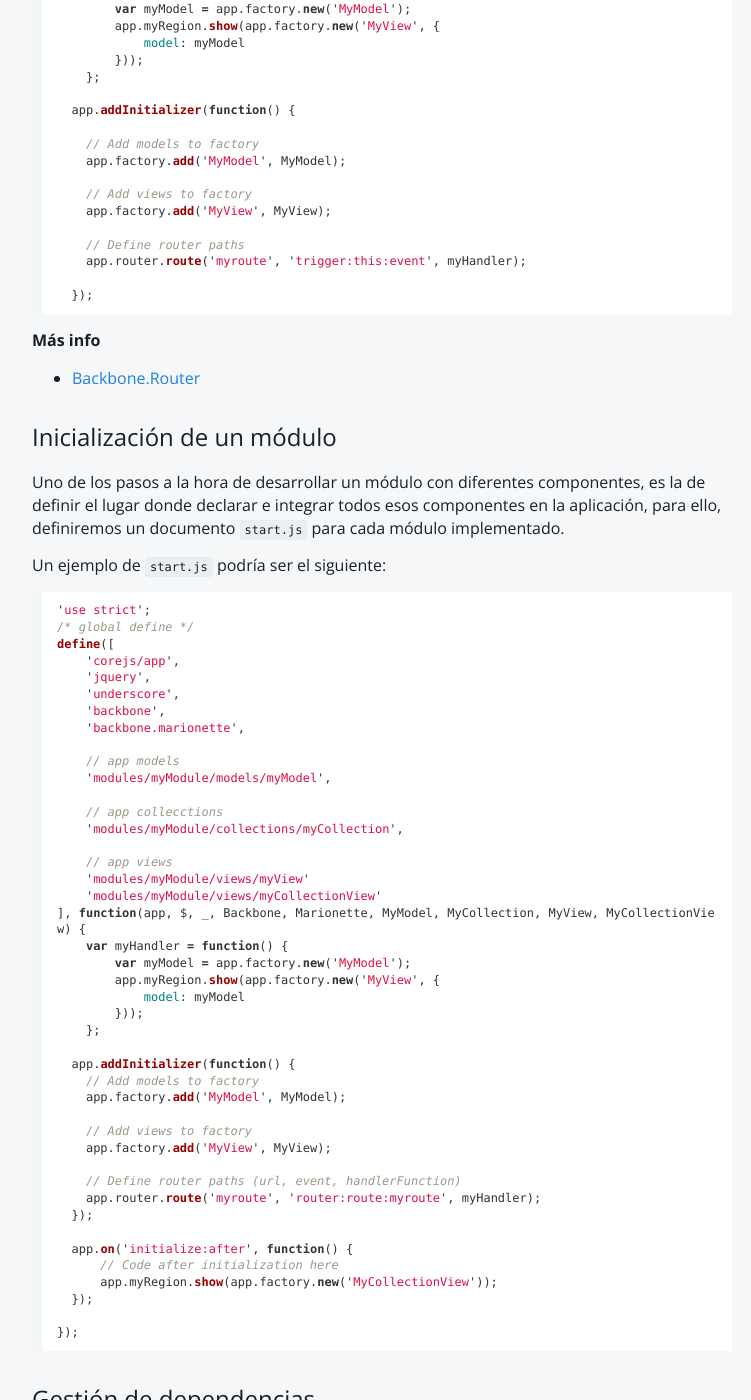
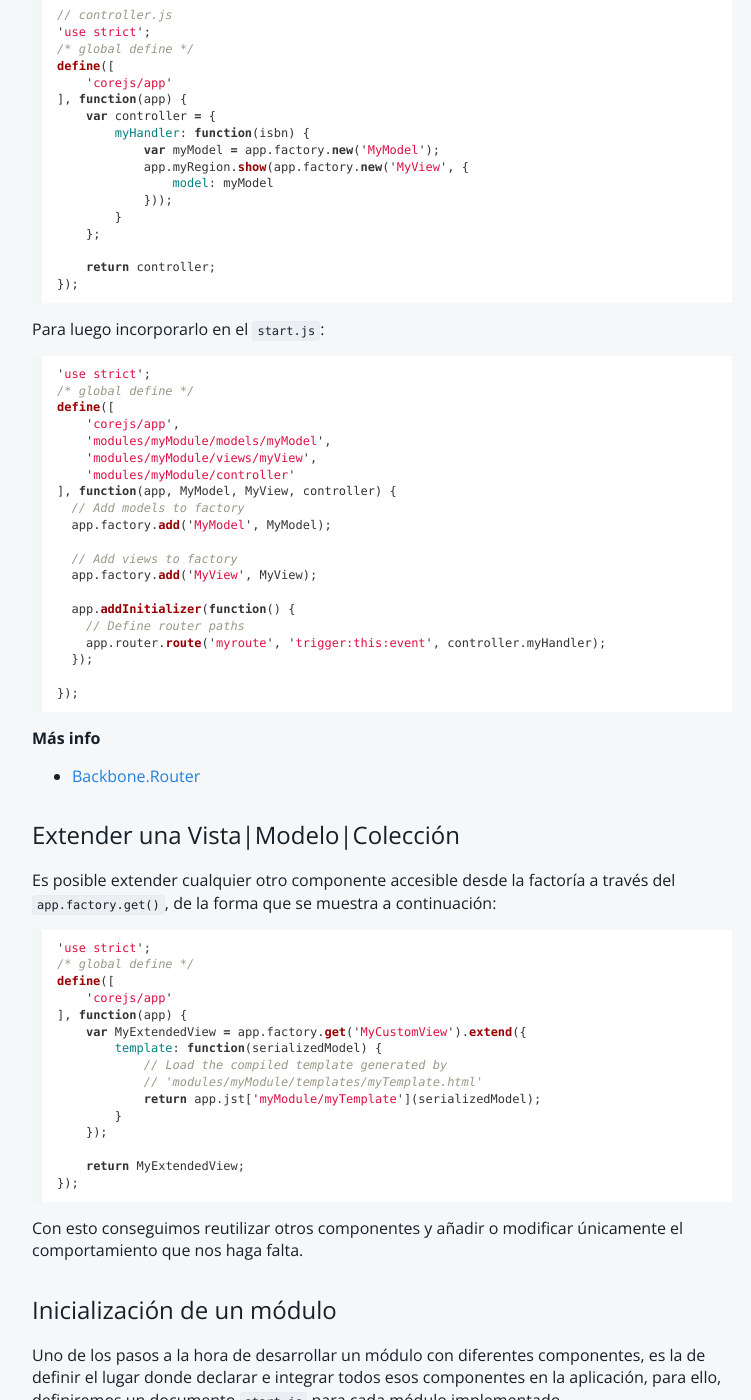
Before and after one commit to bq-devtools/corejs-doc, a Jekyll site: the page built from modules_development/index.md, in a window 1280 px wide and 1400 px high, scrolled down 5879 px. Shown: the whole window, without its empty margins (258-1009 px from the left). Built offline with Jekyll 4.4.1, drawn with Linux system fonts in a browser that asks for light colours; Markdown is read by kramdown in place of the engine named in the settings; some of the changed text lies outside the part shown.

Commit message:
doc updated (0.9.2)

````diff
--- a/modules_development/index.md
+++ b/modules_development/index.md
@@ -288,39 +288,86 @@ Se pueden anidar tantos layouts como sean necesarios.
 * [Marionette.Region](https://github.com/marionettejs/backbone.marionette/blob/master/docs/marionette.region.md)
 * [Marionette.Layout](https://github.com/marionettejs/backbone.marionette/blob/master/docs/marionette.layout.md)
 
-### Rutas y manejadores (Router) ###
+### Controllers ###
 
 Para que nuestra aplicación pueda actuar en función de la ruta del usuario, usamos el componente `Router` de Backbone.
 
-Generalmente, los manejadores de las rutas son los responsables de obtener todos los recursos necesarios e injectarselo a las vistas para que lo rendericen correctamente.
+Generalmente, los manejadores de las rutas son los responsables de obtener todos los recursos necesarios e injectarselo a las vistas para que lo representen correctamente.
 
-Para definir una ruta con su manejador basta definirlo en el `start.js` del módulo en cuestión:
+Para definir una ruta con su manejador hay que implementar `controller.js` en el módulo en cuestión:
 
 ```javascript
-    var myHandler = function(isbn) {
-        var myModel = app.factory.new('MyModel');
-        app.myRegion.show(app.factory.new('MyView', {
-            model: myModel
-        }));
+// controller.js
+'use strict';
+/* global define */
+define([
+    'corejs/app'
+], function(app) {
+    var controller = {
+        myHandler: function(isbn) {
+            var myModel = app.factory.new('MyModel');
+            app.myRegion.show(app.factory.new('MyView', {
+                model: myModel
+            }));
+        }
     };
 
+    return controller;
+});
+```
+
+Para luego incorporarlo en el `start.js`:
+
+```javascript
+'use strict';
+/* global define */
+define([
+    'corejs/app',
+    'modules/myModule/models/myModel',
+    'modules/myModule/views/myView',
+    'modules/myModule/controller'
+], function(app, MyModel, MyView, controller) {
+  // Add models to factory
+  app.factory.add('MyModel', MyModel);
+
+  // Add views to factory
+  app.factory.add('MyView', MyView);
+
   app.addInitializer(function() {
+    // Define router paths
+    app.router.route('myroute', 'trigger:this:event', controller.myHandler);
+  });
 
-    // Add models to factory
-    app.factory.add('MyModel', MyModel);
-
-    // Add views to factory
-    app.factory.add('MyView', MyView);
-
-    // Define router paths
-    app.router.route('myroute', 'trigger:this:event', myHandler);
-
-  });
+});
 ```
 
 **Más info**
 
 * [Backbone.Router](http://backbonejs.org/#Router)
+
+### Extender una Vista|Modelo|Colección
+
+Es posible extender cualquier otro componente accesible desde la factoría a través del `app.factory.get()`, de la forma que se muestra a continuación:
+
+```javascript
+'use strict';
+/* global define */
+define([
+    'corejs/app'
+], function(app) {
+    var MyExtendedView = app.factory.get('MyCustomView').extend({
+        template: function(serializedModel) {
+            // Load the compiled template generated by
+            // 'modules/myModule/templates/myTemplate.html'
+            return app.jst['myModule/myTemplate'](serializedModel);
+        }
+    });
+
+    return MyExtendedView;
+});
+```
+
+Con esto conseguimos reutilizar otros componentes y añadir o modificar únicamente el comportamiento que nos haga falta.
 
 ### Inicialización de un módulo ###
 
@@ -333,10 +380,8 @@ Un ejemplo de `start.js` podría ser el siguiente:
 /* global define */
 define([
     'corejs/app',
-    'jquery',
-    'underscore',
-    'backbone',
-    'backbone.marionette',
+
+    'modules/myModule/controller',
 
     // app models
     'modules/myModule/models/myModel',
@@ -347,23 +392,16 @@ define([
     // app views
     'modules/myModule/views/myView'
     'modules/myModule/views/myCollectionView'
-], function(app, $, _, Backbone, Marionette, MyModel, MyCollection, MyView, MyCollectionView) {
-    var myHandler = function() {
-        var myModel = app.factory.new('MyModel');
-        app.myRegion.show(app.factory.new('MyView', {
-            model: myModel
-        }));
-    };
+], function(app, controller, MyModel, MyCollection, MyView, MyCollectionView) {
+
+  // Add models to factory
+  app.factory.add('MyModel', MyModel);
+  // Add views to factory
+  app.factory.add('MyView', MyView);
 
   app.addInitializer(function() {
-    // Add models to factory
-    app.factory.add('MyModel', MyModel);
-
-    // Add views to factory
-    app.factory.add('MyView', MyView);
-
     // Define router paths (url, event, handlerFunction)
-    app.router.route('myroute', 'router:route:myroute', myHandler);
+    app.router.route('myroute', 'router:route:myroute', controller.myHandler);
   });
 
   app.on('initialize:after', function() {
````
Also changed, not shown: core_base/index.md (+59 -16 lines), core_modules/module_resources/index.md (+6 -6 lines), core_modules/module_user/index.md (+0 -8 lines), repositories/index.md (+7 -0 lines).
